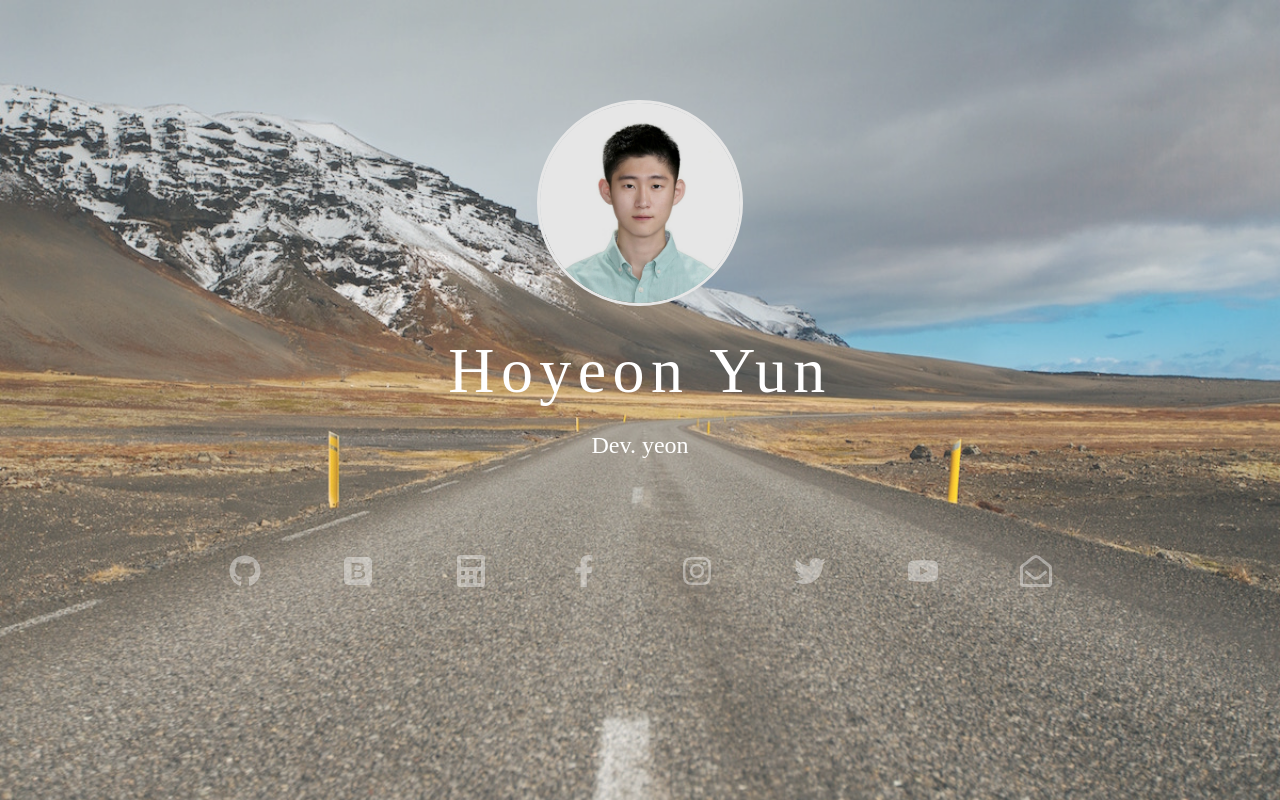
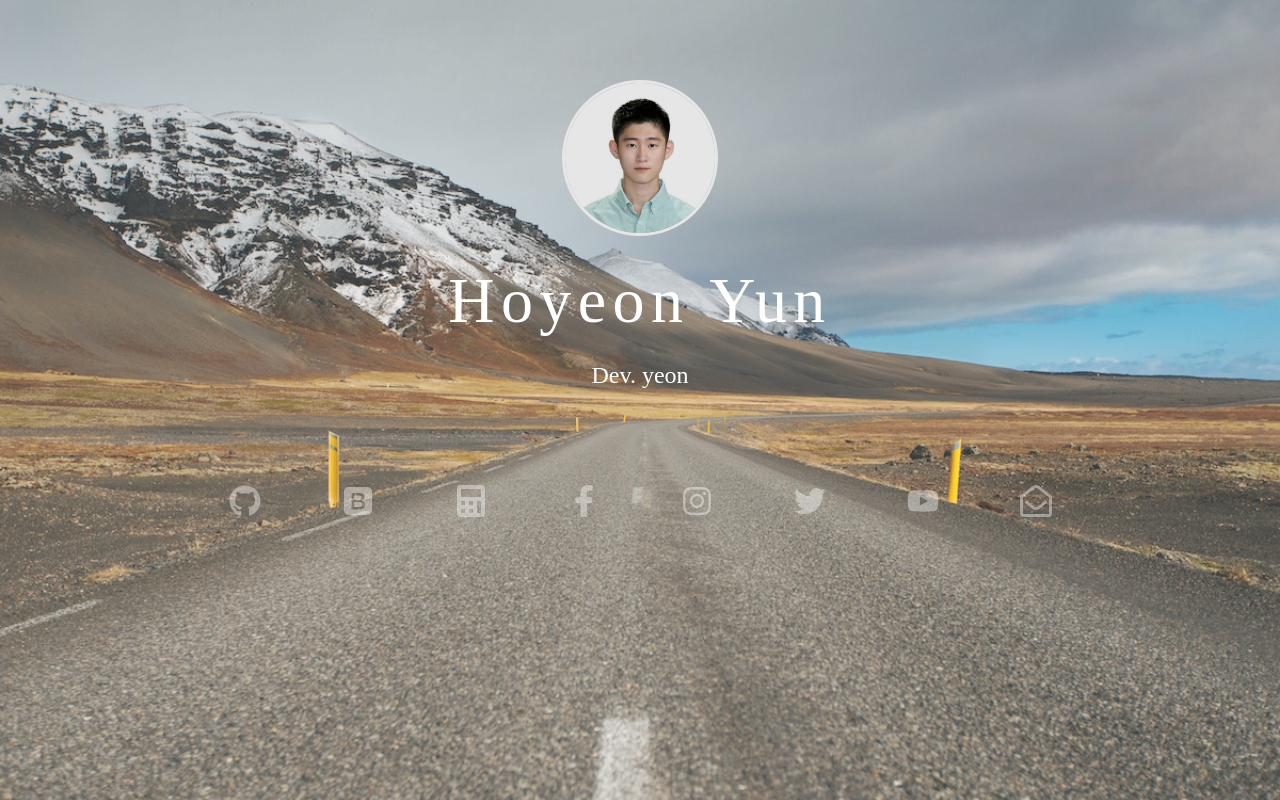
Before and after one commit to hoyeon96/copyPage, a plain HTML site: page index.html in a window 1280 px wide. Drawn offline with nearby package versions, Linux system fonts and the light colour scheme.

Commit message:
얼굴 이미지 크기 조정

```diff
--- a/index.css
+++ b/index.css
@@ -3,7 +3,7 @@
 }
 
 .content {
-  padding: 100px 0 40px 0;
+  padding: 80px 0 40px 0;
   text-align: center;
 }
 
@@ -38,14 +38,13 @@ h3 {
 }
 
 .container {
-  display: inline-flex;
   color: white;
 }
 
 
 .avatar {
     position: relative;
-    height: 200px;
+    height: 150px;
     border: 3px solid white;
     border-radius: 100%;
     filter: brightness(90%);
@@ -56,7 +55,7 @@ h3 {
 }
 
 .contentBox{
-    display: flex;
+    display: inline-flex;
 }
 
 @media (max-width: 1024px) {
@@ -155,7 +154,7 @@ h3 {
 .iconBox a:hover .tooltipImg {
     display: block;
     position: absolute;
-    top: 100%;
+    top: 60%;
     left: 0;
     width: 240px;
     height: 160px;
```
